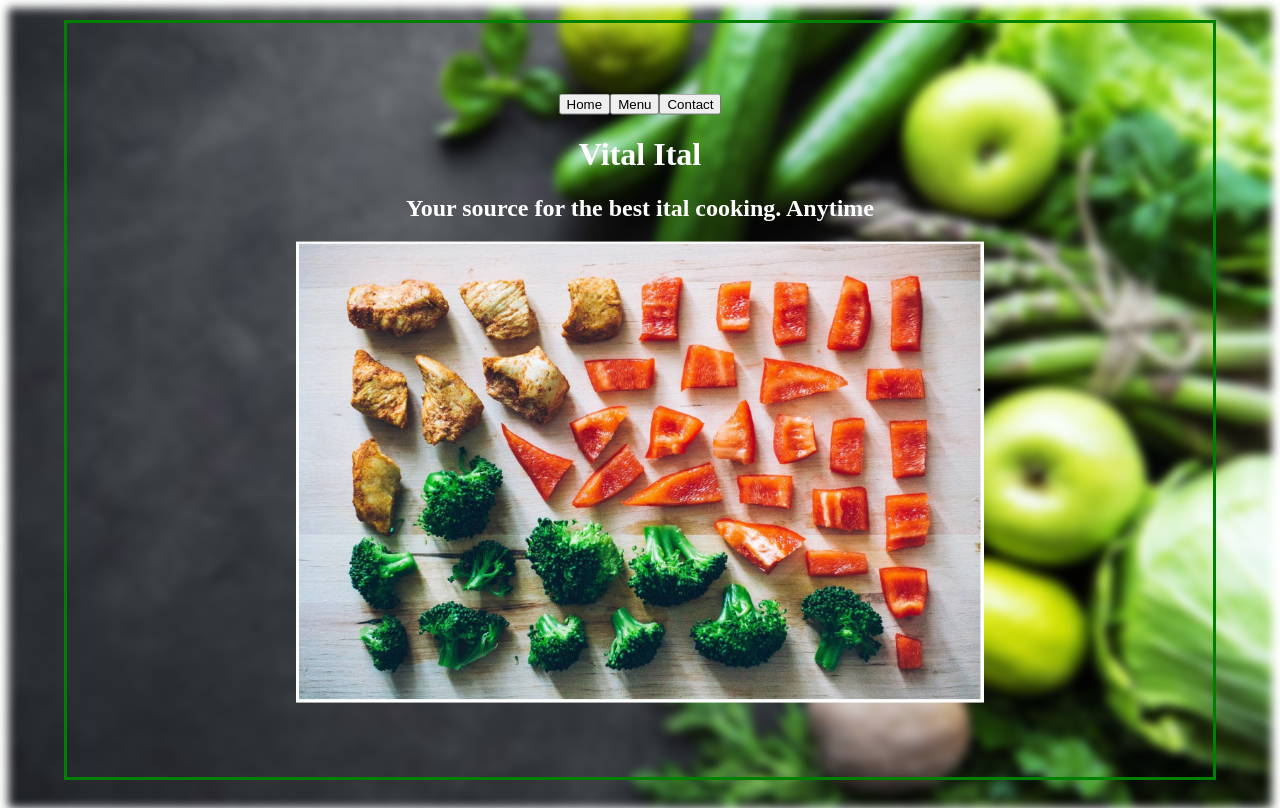
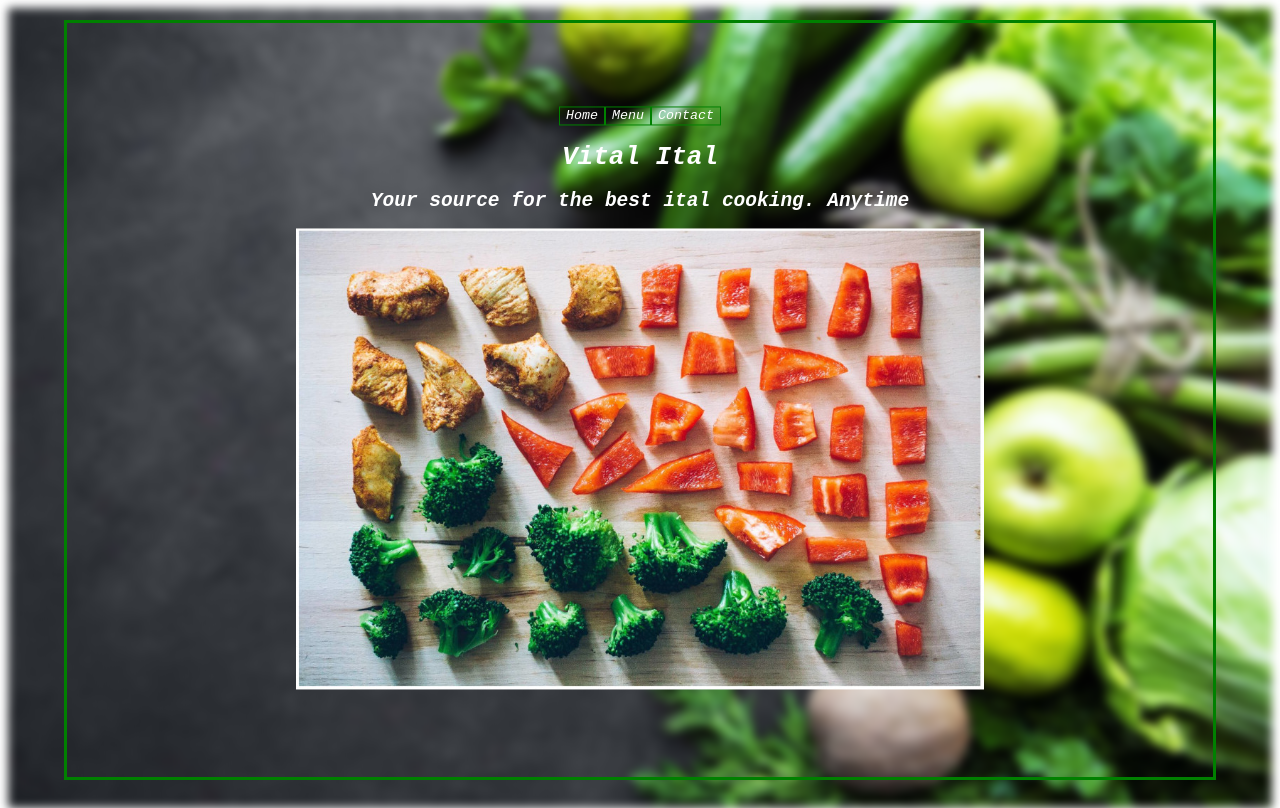
Before and after one commit to Duvauwn/resaurant-page, a website built with webpack: page dist/index.html in a window 1280 px wide. Built offline with nearby package versions, Linux system fonts and the light colour scheme.

Commit message:
styling changess

```diff
--- a/src/index.js
+++ b/src/index.js
@@ -17,14 +17,17 @@ const tabButtons = (() => {
 
     const homeTab = document.createElement('button');
     homeTab.id = 'home';
+    homeTab.classList.add('tab');
     homeTab.textContent = 'Home';
 
     const menuTab = document.createElement('button');
     menuTab.id = 'menu';
+    menuTab.classList.add('tab');
     menuTab.textContent = 'Menu';
 
     const contactTab = document.createElement('button');
     contactTab.id = 'contact';
+    contactTab.classList.add('tab');
     contactTab.textContent = 'Contact';
 
     tabsContainer.append(homeTab, menuTab, contactTab);
--- a/src/style.css
+++ b/src/style.css
@@ -3,6 +3,8 @@ body, html {
 }
 *{
     box-sizing: border-box;
+    font-family: monospace;
+    font-style: italic;
 }
 #bg-image {
     background-image: url('./bg.jpg');
@@ -43,3 +45,8 @@ body, html {
     padding:20px;
     text-align: center;
 }
+.tab {
+    background-color: transparent;
+    border:1px solid green;
+    color:white;
+}
```
Also changed, not shown: dist/0fa1a7469852423bbca9.jpg (added), dist/e3f0a4bd9008436c0438.jpg (added), dist/edcd33dbc38b5cd886ae.jpg (added), dist/main.js.
